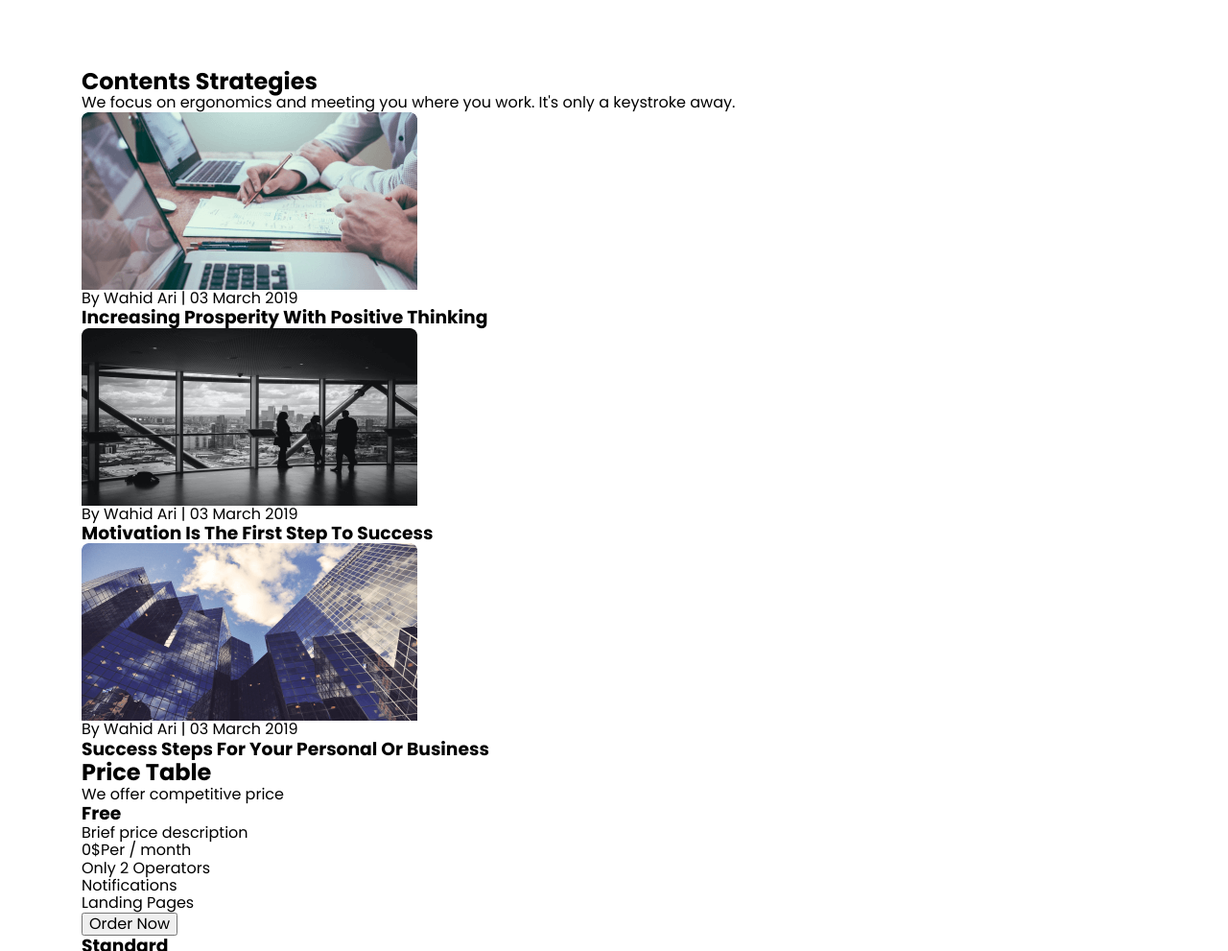
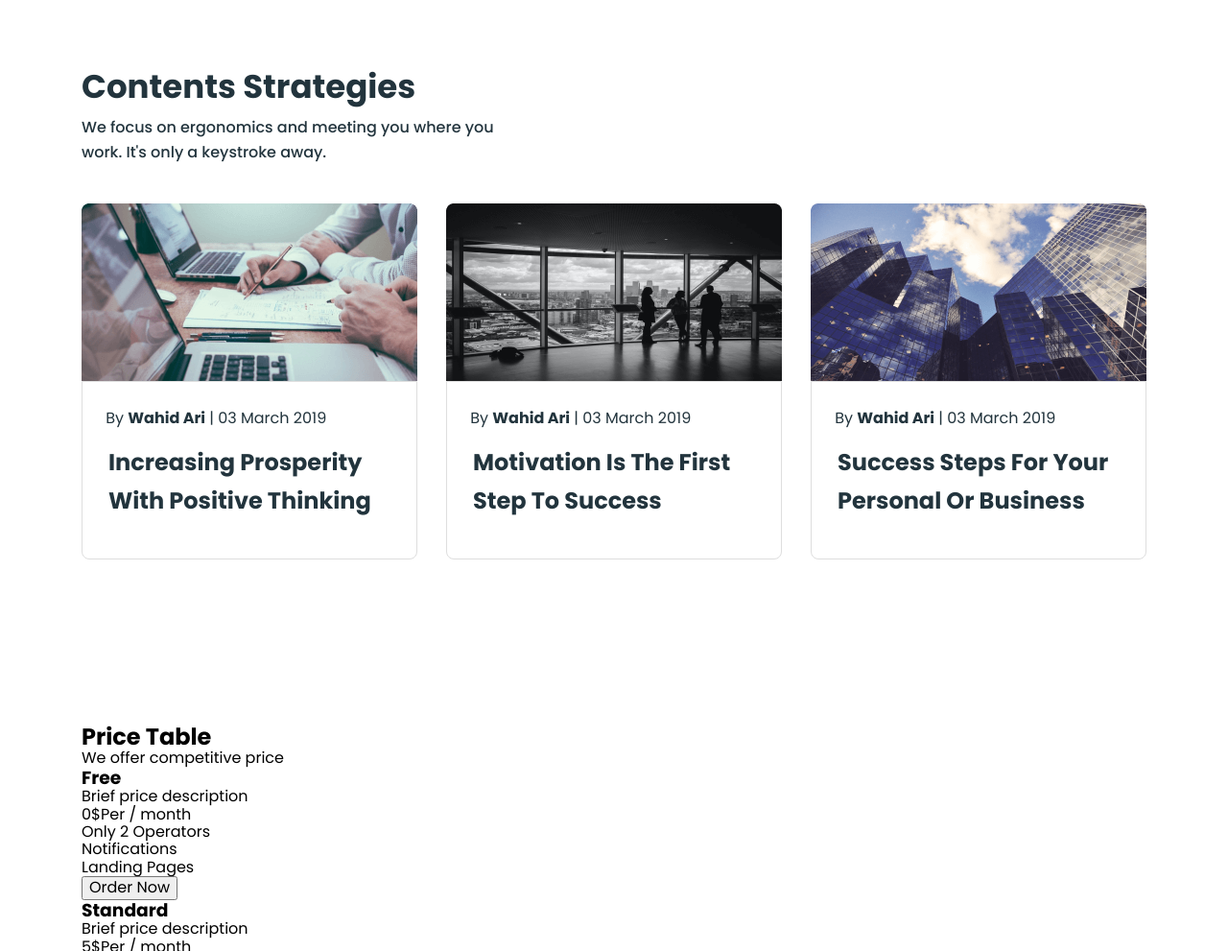
Before and after one commit to pattaroni/Business-Promotion, a plain HTML site: page index.html in a window 1280 px wide. Shown: the part 3640-4631 px from the top of the page at 96% size. Drawn offline with nearby package versions, Linux system fonts and the light colour scheme.

Commit message:
add styles to strategies section

```diff
--- a/css/style.css
+++ b/css/style.css
@@ -442,5 +442,60 @@ font-weight: 400;
     border: none;
     margin: 0 auto;
     display: block;
+    cursor: pointer;
 }
 /* #endregion Quick Process */
+
+/* #region Strategies */
+.section-strategies {
+    margin-bottom: 171px;
+}
+.strategies-title {
+    font-weight: 700;
+    font-size: 34px;
+    color: #22343d;
+    margin-bottom: 10px;
+}
+.strategies-text {
+    font-weight: 500;
+    font-size: 16px;
+    line-height: 1.625;
+    color: #22343d;
+    margin-bottom: 40px;
+    width: 465px;
+}
+.strategies-list {
+    display: flex;
+    gap: 30px;
+}
+.strategies-list-element {
+    flex-basis: calc((100% - 60px) / 3);
+}
+.strategies-list-div {
+    padding: 24px 27px 40px 24.14px;
+    border-bottom-left-radius: 8px;
+    border-bottom-right-radius: 8px;
+    border: 1px solid #dedede;
+}
+.strategies-list-text {
+    font-weight: 400;
+    font-size: 16px;
+    line-height: 1.75;
+    color: #22343d;
+    margin-bottom: 12px;
+}
+.strategies-list-text span {
+    font-weight: 700;
+}
+.strategies-list-title {
+    font-weight: 700;
+    font-size: 24px;
+    line-height: 1.66667;
+    color: #22343d;
+    padding-left: 2.86px;
+    transition: color 250ms cubic-bezier(0.4, 0, 0.2, 1);
+}
+.strategies-list-element:hover .strategies-list-title {
+    color: #02897a;
+}
+/* #endregion Strategies */
--- a/index.html
+++ b/index.html
@@ -322,32 +322,52 @@
         </div>
       </section>
       <!-- #endregion Quick Process -->
-      <section>
+      <!-- #region Strategies -->
+      <section class="section-strategies">
         <div class="container">
-          <h2>Contents Strategies</h2>
-          <p>
+          <h2 class="strategies-title">Contents Strategies</h2>
+          <p class="strategies-text">
             We focus on ergonomics and meeting you where you work. It's only a
             keystroke away.
           </p>
-          <ul>
-            <li>
+          <ul class="strategies-list">
+            <li class="strategies-list-element">
               <img src="./images/Product/image 1.png" alt="Image" />
-              <p>By Wahid Ari | 03 March 2019</p>
-              <h3>Increasing Prosperity With Positive Thinking</h3>
+              <div class="strategies-list-div">
+                <p class="strategies-list-text">
+                  By <span>Wahid Ari</span> | 03 March 2019
+                </p>
+                <h3 class="strategies-list-title">
+                  Increasing Prosperity With Positive Thinking
+                </h3>
+              </div>
             </li>
-            <li>
+            <li class="strategies-list-element">
               <img src="./images/Product/image 2.png" alt="Image" />
-              <p>By Wahid Ari | 03 March 2019</p>
-              <h3>Motivation Is The First Step To Success</h3>
+              <div class="strategies-list-div">
+                <p class="strategies-list-text">
+                  By <span>Wahid Ari</span> | 03 March 2019
+                </p>
+                <h3 class="strategies-list-title">
+                  Motivation Is The First Step To Success
+                </h3>
+              </div>
             </li>
-            <li>
+            <li class="strategies-list-element">
               <img src="./images/Product/image 3.png" alt="Image" />
-              <p>By Wahid Ari | 03 March 2019</p>
-              <h3>Success Steps For Your Personal Or Business</h3>
+              <div class="strategies-list-div">
+                <p class="strategies-list-text">
+                  By <span>Wahid Ari</span> | 03 March 2019
+                </p>
+                <h3 class="strategies-list-title">
+                  Success Steps For Your Personal Or Business
+                </h3>
+              </div>
             </li>
           </ul>
         </div>
       </section>
+      <!-- #endregion Strategies -->
       <section>
         <div class="container">
           <h2>Price Table</h2>
```
